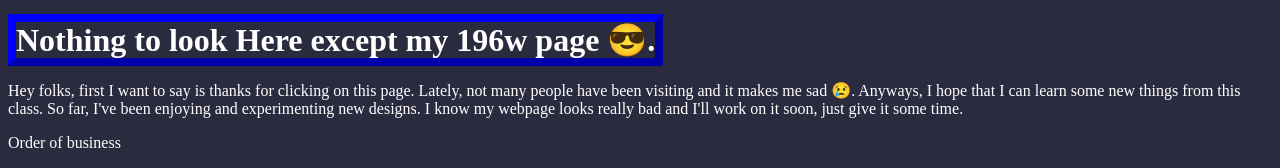
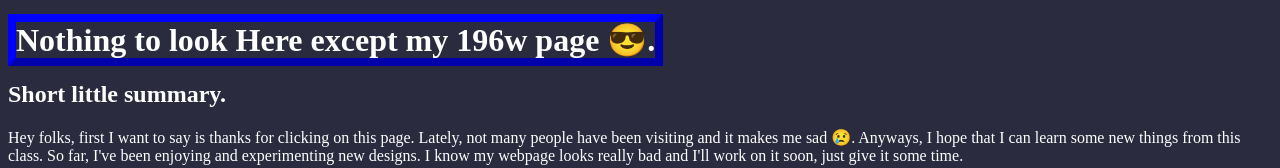
Before and after one commit to achung99/anchung.github.io, a plain HTML site: page index.html in a window 1280 px wide. Shown: the top 168 px of the page. Drawn offline with Linux system fonts and the light colour scheme.

Commit message:
Update index.html

```diff
--- a/index.html
+++ b/index.html
@@ -7,7 +7,7 @@
   <body>
 
     <h1 style ="color:white;"><font style="border:blue; border-width:8px; border-style:outset;">  Nothing to look Here except my 196w page &#x1F60E;.</font></h1>
-
+    <h2 style ="color:white;"> Short little summary.</font></h2>
     <p style ="color:white;"> Hey folks, first I want to say is thanks for clicking on this page. Lately, not many people have been visiting and it makes me sad &#x1F622;.
         Anyways, I hope that I can learn some new things from this class. So far, I've been enjoying and experimenting new designs. I know my webpage looks really bad and I'll work
         on it soon, just give it some time.</p>
```
